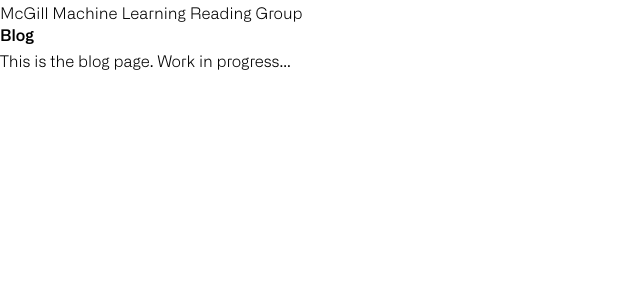
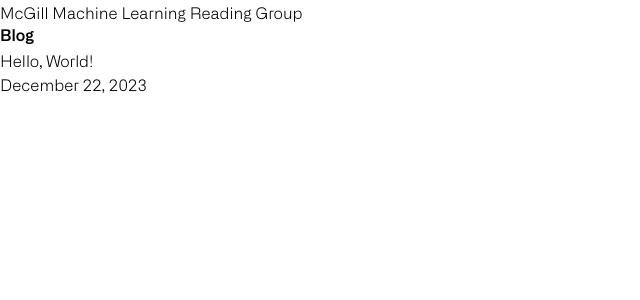
Before and after one commit to mmlrg/mmlrg.github.io, a Next.js app: page /blog in a window 1280 px wide. Shown: the top 300 px of the page, without its empty margins (0-640 px from the left). Built offline with nearby package versions, Linux system fonts and the light colour scheme.

Commit message:
blog 70% done

```diff
--- a/app/blog/page.tsx
+++ b/app/blog/page.tsx
@@ -1,6 +1,22 @@
+import Image from 'next/image'
 import Link from 'next/link';
+import {Button} from "@nextui-org/react"
+import { HiOutlineInformationCircle } from "react-icons/hi";
+import { RiDiscordFill, RiBookOpenLine, RiMailLine, RiTeamLine } from "react-icons/ri";
+import { IoIosArrowRoundForward } from "react-icons/io";
+import getPostMetadata from "../../components/getPostMetadata"
 
 function Blog() {
+    const postMetadata = getPostMetadata();
+    const postPreviews = postMetadata.map((post) => (
+      <div>
+        <Link href={`/blog/${post.slug}`}>
+            <p className="text-blue-500 text-lg">{post.title}</p>
+            <p className="text-slate-500 text-sm">{post.date}</p>
+        </Link>
+      </div>
+    ));
+
     return (
       <main className="flex min-h-screen flex-col">
 
@@ -10,8 +26,12 @@ function Blog() {
 
         <div className='flex flex-col items-center w-full h-screen mt-10'>
             <div className='flex flex-col items-left justify-left w-3/4 lg:w-1/2 xl:w-1/2 2xl:w-1/2'>
-                <h1 className='text-3xl'>Blog</h1>
-                <p>This is the blog page. Work in progress...</p>
+                <h1 className='text-3xl mb-5'>Blog</h1>
+
+                <div className="grid grid-cols-2 md:grid-cols-2 lg:grid-cols-3 xl:grid-cols-3 gap-4 text-lg">
+                {postPreviews}
+                </div>
+
             </div>
         </div>
     </main>
--- a/app/page.tsx
+++ b/app/page.tsx
@@ -11,7 +11,6 @@ export default function Home() {
   const postPreviews = postMetadata.map((post) => (
     <div>
       <Link href={`/blog/${post.slug}`}>
-         <Image src={post.cover} width={300} height={300} alt={"Article cover"} />
           <p className="text-blue-500 text-lg">{post.title}</p>
           <p className="text-slate-500 text-sm">{post.date}</p>
       </Link>
```
